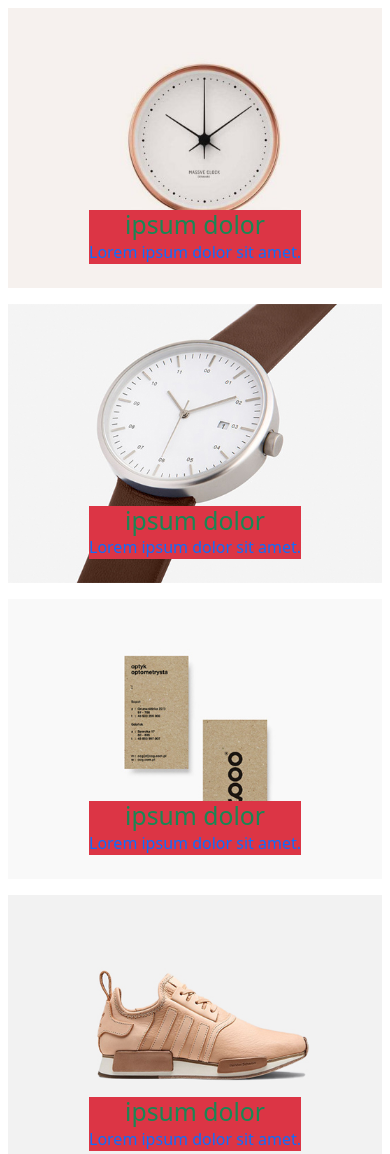
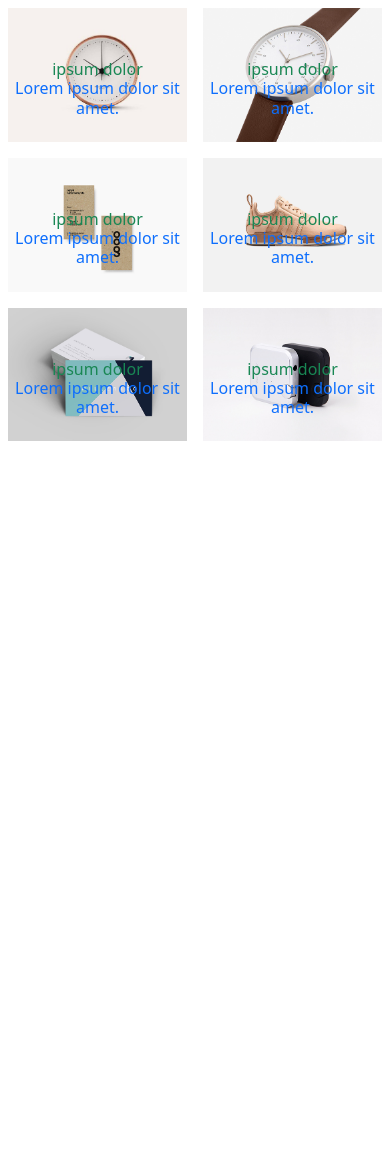
Before and after one commit to MostafaKhaled14/Navigate-tasck, a plain HTML site: page index.html in a window 390 px wide. Shown: the top 1154 px of the page. After the commit the page ends 844 px from the top, so only its background shows below. Drawn offline with Linux system fonts and the light colour scheme.

Commit message:
my change

```diff
--- a/CSS/style.css
+++ b/CSS/style.css
@@ -9,9 +9,7 @@
 
 
 #aleert{
-    width: 35%;
-    height: 50%;
-    top: 50%;
+    bottom: 200px;
     left: 50%;
     transform: translate(-50% , -50%);
 }
--- a/index.html
+++ b/index.html
@@ -15,74 +15,72 @@
 
 
 
-    <div class="container-fluid vh-100 align-content-center">
+    <div class="container-fluid align-content-center">
         <div class="row position-relative">
-            <div class="col-lg-4 col-sm-4" id="item1">
+            <div class="col-6 col-md-4" id="item1">
                 <div class="item m-2 position-relative d-flex justify-content-center">
                     <img class="w-100" src="images/1.jpg" alt="img">
-                    <div class="position-absolute bottom-0 mb-4 bg-danger text-center">
-                        <h2 class="text-success">ipsum dolor</h2>
-                        <p class="text-primary">Lorem ipsum dolor sit amet.</p>
+                    <div class="position-absolute bottom-0 mb-4 mb-md-1  text-center">
+                        <h2 class="text-success fs-6">ipsum dolor</h2>
+                        <h3 class="text-primary fs-6 fw-light">Lorem ipsum dolor sit amet.</p>
                     </div>
                 </div>
             </div>
-            <div class="col-lg-4 col-sm-4" id="item2">
+            <div class="col-6 col-md-4" id="item2">
                 <div class="item m-2 position-relative d-flex justify-content-center">
                     <img class="w-100" src="images/2.jpg" alt="img">
-                    <div class="position-absolute bottom-0 mb-4 bg-danger text-center">
-                        <h2 class="text-success">ipsum dolor</h2>
-                        <p class="text-primary">Lorem ipsum dolor sit amet.</p>
+                    <div class="position-absolute bottom-0 mb-4 mb-md-1 text-center">
+                        <h2 class="text-success fs-6">ipsum dolor</h2>
+                        <h3 class="text-primary fs-6 fw-light">Lorem ipsum dolor sit amet.</p>
                     </div>
                 </div>
             </div>
-            <div class="col-lg-4 col-sm-4" id="item3">
+            <div class="col-6 col-md-4" id="item3">
                 <div class="item m-2 position-relative d-flex justify-content-center">
                     <img class="w-100" src="images/3.jpg" alt="img">
-                    <div class="position-absolute bottom-0 mb-4 bg-danger text-center">
-                        <h2 class="text-success">ipsum dolor</h2>
-                        <p class="text-primary">Lorem ipsum dolor sit amet.</p>
+                    <div class="position-absolute bottom-0 mb-4 mb-md-1 text-center">
+                        <h2 class="text-success fs-6">ipsum dolor</h2>
+                        <h3 class="text-primary fs-6 fw-light">Lorem ipsum dolor sit amet.</p>
                     </div>
                 </div>
             </div>
-            <div class="col-lg-4 col-sm-4" id="item4">
+            <div class="col-6 col-md-4" id="item4">
                 <div class="item m-2 position-relative d-flex justify-content-center">
                     <img class="w-100" src="images/4.jpg" alt="img">
-                    <div class="position-absolute bottom-0 mb-4 bg-danger text-center">
-                        <h2 class="text-success">ipsum dolor</h2>
-                        <p class="text-primary">Lorem ipsum dolor sit amet.</p>
+                    <div class="position-absolute bottom-0 mb-4 mb-md-1 text-center">
+                        <h2 class="text-success fs-6">ipsum dolor</h2>
+                        <h3 class="text-primary fs-6 fw-light">Lorem ipsum dolor sit amet.</p>
                     </div>
                 </div>
             </div>
-            <div class="col-lg-4 col-sm-4" id="item5">
+            <div class="col-6 col-md-4" id="item5">
                 <div class="item m-2 position-relative d-flex justify-content-center">
                     <img class="w-100" src="images/5.jpg" alt="img">
-                    <div class="position-absolute bottom-0 mb-4 bg-danger text-center">
-                        <h2 class="text-success">ipsum dolor</h2>
-                        <p class="text-primary">Lorem ipsum dolor sit amet.</p>
+                    <div class="position-absolute bottom-0 mb-4 mb-md-1 text-center">
+                        <h2 class="text-success fs-6">ipsum dolor</h2>
+                        <h3 class="text-primary fs-6 fw-light">Lorem ipsum dolor sit amet.</p>
                     </div>
                 </div>
             </div>
-            <div class="col-lg-4 col-sm-4" id="item6">
+            <div class="col-6 col-md-4" id="item6">
                 <div class="item m-2 position-relative d-flex justify-content-center">
                     <img class="w-100" src="images/6.jpg" alt="img">
-                    <div class="position-absolute bottom-0 mb-4 bg-danger text-center">
-                        <h2 class="text-success">ipsum dolor</h2>
-                        <p class="text-primary">Lorem ipsum dolor sit amet.</p>
+                    <div class="position-absolute bottom-0 mb-4 mb-md-1 text-center">
+                        <h2 class="text-success fs-6">ipsum dolor</h2>
+                        <h3 class="text-primary fs-6 fw-light">Lorem ipsum dolor sit amet.</p>
                     </div>
                 </div>
             </div>
-            <div id="aleert" class="aleert d-none position-absolute z-3">
+            <div id="aleert" class="aleert d-none position-relative col-8 col-md-6 z-3 ">
                 <img class="w-100" src="images/1.jpg" alt="img">
+                <div class="position-absolute w-100 h-100 top-0">
                     <p id="btnClose" class="cursor position-absolute px-3 top-0 fs-3 end-0">x</p>
                     <p id="btnNext" class="cursor position-absolute top-50 end-0"><i class="p-2 fas fa-arrow-right"></i></p>
                     <p id="btnPrevious" class="cursor position-absolute top-50"><i class="p-2 fas fa-arrow-left"></i></p>
-
-            </div>
+                </div>
         </div>
-        <div id="layout" class="d-none w-100 vh-100 bg-black opacity-50 position-absolute top-0"></div>
-    </div>
-    <div class="d-none layer bg-black opacity-50 position-absolute top-0 bottom-0 start-0 end-0" id="layer">
-
+            <div class="d-none layer bg-black opacity-50 position-absolute top-0 bottom-0 start-0 end-0" id="layer"></div>
+        </div>
     </div>
 
 
--- a/js/min.js
+++ b/js/min.js
@@ -8,6 +8,7 @@ var btnPrevious = document.querySelector('#btnPrevious');
 var aleert = document.querySelector('.aleert');
 var img = document.querySelector('#aleert img');
 var layer = document.querySelector('#layer');
+
 
 function getImg(e){
     if(e.target === btnClose){
@@ -30,7 +31,7 @@ function nextEle(e){
     for (let i = 0; i < items.length; i++) {
         newSrc = e.target.closest('.row').querySelectorAll('.item')[i].firstElementChild;
         if(newSrc.getAttribute('src') === img.getAttribute('src') && newSrc.getAttribute('src') !== lastSrc){
-            nextsrc = newSrc.closest('.col-lg-4').nextElementSibling.querySelector('.w-100').getAttribute('src');
+            nextsrc = newSrc.closest('.col-6').nextElementSibling.querySelector('.w-100').getAttribute('src');
             img.setAttribute('src', nextsrc)
             return;
         }else if(newSrc.getAttribute('src') === img.getAttribute('src') && newSrc.getAttribute('src') === lastSrc){
@@ -48,7 +49,7 @@ function PreviousEle(e){
     for (let i = 0; i < items.length; i++) {
         newSrc = e.target.closest('.row').querySelectorAll('.item')[i].firstElementChild;
         if(newSrc.getAttribute('src') === img.getAttribute('src') && newSrc.getAttribute('src') !== firstSrc){
-            previousSrc = newSrc.closest('.col-lg-4').previousElementSibling.querySelector('.w-100').getAttribute('src');
+            previousSrc = newSrc.closest('.col-6').previousElementSibling.querySelector('.w-100').getAttribute('src');
             img.setAttribute('src', previousSrc)
             return;
         }else if(newSrc.getAttribute('src') === img.getAttribute('src') && newSrc.getAttribute('src') === firstSrc){
@@ -63,16 +64,17 @@ function closeAlert(){
     layer.classList.add('d-none');
 }
 
-// function displayLayer(e){
-//     // e.stopPropagation();
-//     if(e.target === window){
-//         return;
-//     }
-//     layer.classList.add('d-none');
-// }
+function displayLayer(e){
+    // e.stopPropagation();
+    // if(e.target === window){
+    //     return;
+    // }
+    layer.classList.add('d-none');
+    aleert.classList.add('d-none');
+}
 
 row.addEventListener('click', getImg);
 btnClose.addEventListener('click', closeAlert);
 btnNext.addEventListener('click', nextEle);
 btnPrevious.addEventListener('click', PreviousEle);
-// window.addEventListener('click', displayLayer);
+layer.addEventListener('click', displayLayer);
```
